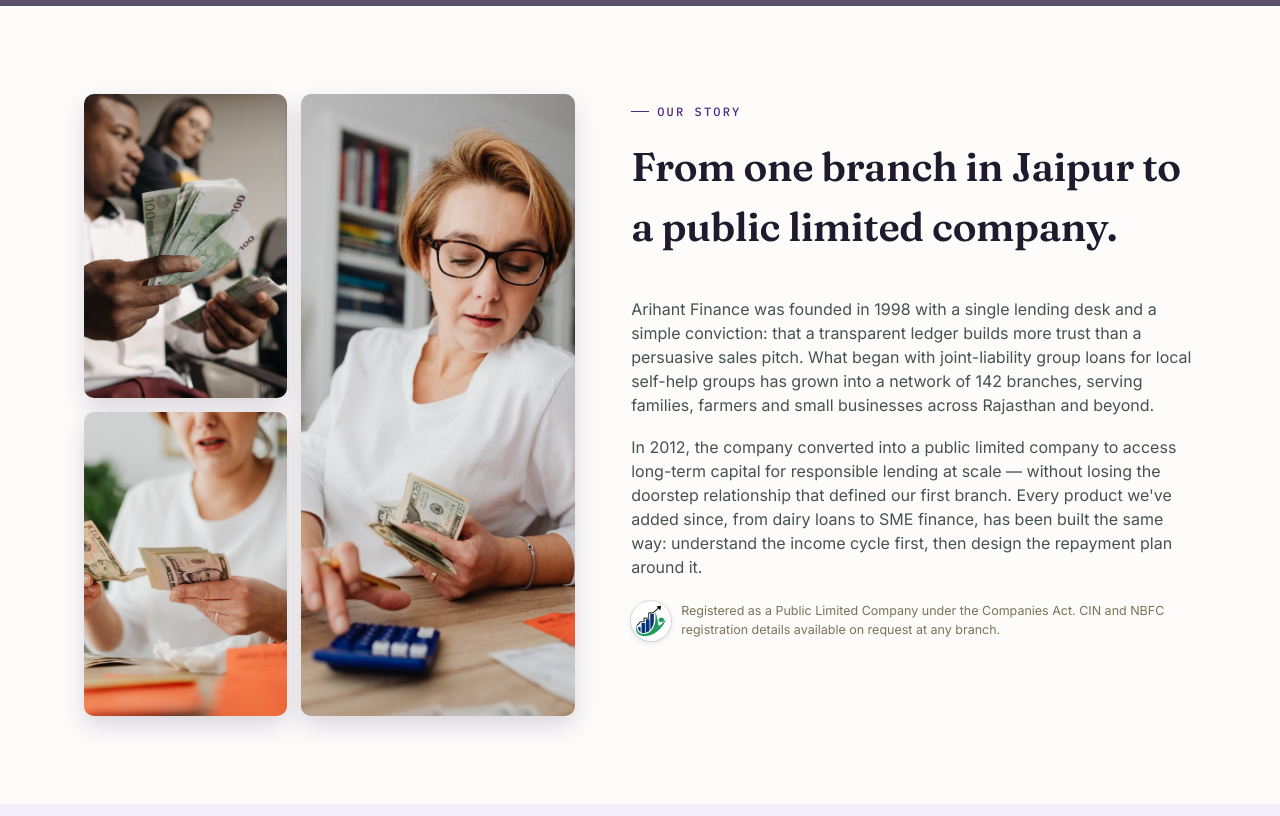
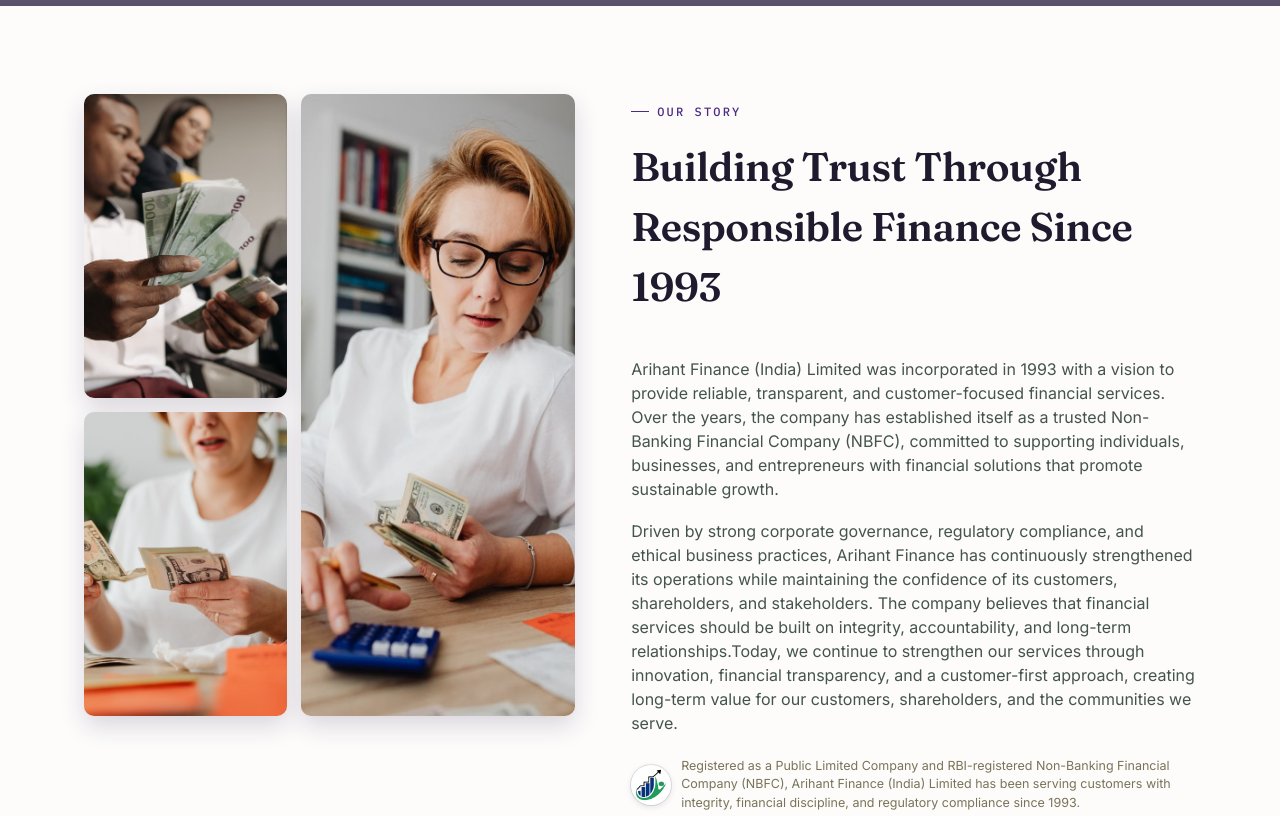
Before and after one commit to myinfotech16-svg/arihant-finance, a website: page about.html in a window 1280 px wide. Shown: the part 500-1316 px from the top of the page. Drawn offline with Linux system fonts and the light colour scheme; grey boxes are pictures that could not be loaded.

```diff
--- a/about.html
+++ b/about.html
@@ -66,10 +66,10 @@
       </div>
       <div>
         <div class="eyebrow">Our Story</div>
-        <h2 class="section-title">From one branch in Jaipur to a public limited company.</h2>
-        <p class="prose">Arihant Finance was founded in 1998 with a single lending desk and a simple conviction: that a transparent ledger builds more trust than a persuasive sales pitch. What began with joint-liability group loans for local self-help groups has grown into a network of 142 branches, serving families, farmers and small businesses across Rajasthan and beyond.</p>
-        <p class="prose">In 2012, the company converted into a public limited company to access long-term capital for responsible lending at scale — without losing the doorstep relationship that defined our first branch. Every product we've added since, from dairy loans to SME finance, has been built the same way: understand the income cycle first, then design the repayment plan around it.</p>
-        <p class="story-legal"><span id="aboutSeal" class="story-legal-seal"></span> Registered as a Public Limited Company under the Companies Act. CIN and NBFC registration details available on request at any branch.</p>
+        <h2 class="section-title">Building Trust Through Responsible Finance Since 1993</h2>
+        <p class="prose">Arihant Finance (India) Limited was incorporated in 1993 with a vision to provide reliable, transparent, and customer-focused financial services. Over the years, the company has established itself as a trusted Non-Banking Financial Company (NBFC), committed to supporting individuals, businesses, and entrepreneurs with financial solutions that promote sustainable growth.</p>
+        <p class="prose">Driven by strong corporate governance, regulatory compliance, and ethical business practices, Arihant Finance has continuously strengthened its operations while maintaining the confidence of its customers, shareholders, and stakeholders. The company believes that financial services should be built on integrity, accountability, and long-term relationships.Today, we continue to strengthen our services through innovation, financial transparency, and a customer-first approach, creating long-term value for our customers, shareholders, and the communities we serve.</p>
+        <p class="story-legal"><span id="aboutSeal" class="story-legal-seal"></span> Registered as a Public Limited Company and RBI-registered Non-Banking Financial Company (NBFC), Arihant Finance (India) Limited has been serving customers with integrity, financial discipline, and regulatory compliance since 1993.</p>
       </div>
     </div>
   </section>
@@ -163,7 +163,7 @@
   </div>
   <div class="container"><div class="ledger-rule"></div></div>
   <div class="footer-bottom">
-    <span>© 1998–2026 Arihant Finance Public Limited Company. All rights reserved.</span>
+    <span>© 1993–2026 Arihant Finance Public Limited Company. All rights reserved.</span>
     <span>CIN &amp; NBFC registration details available on request at any branch.</span>
   </div>
 </footer>
```
